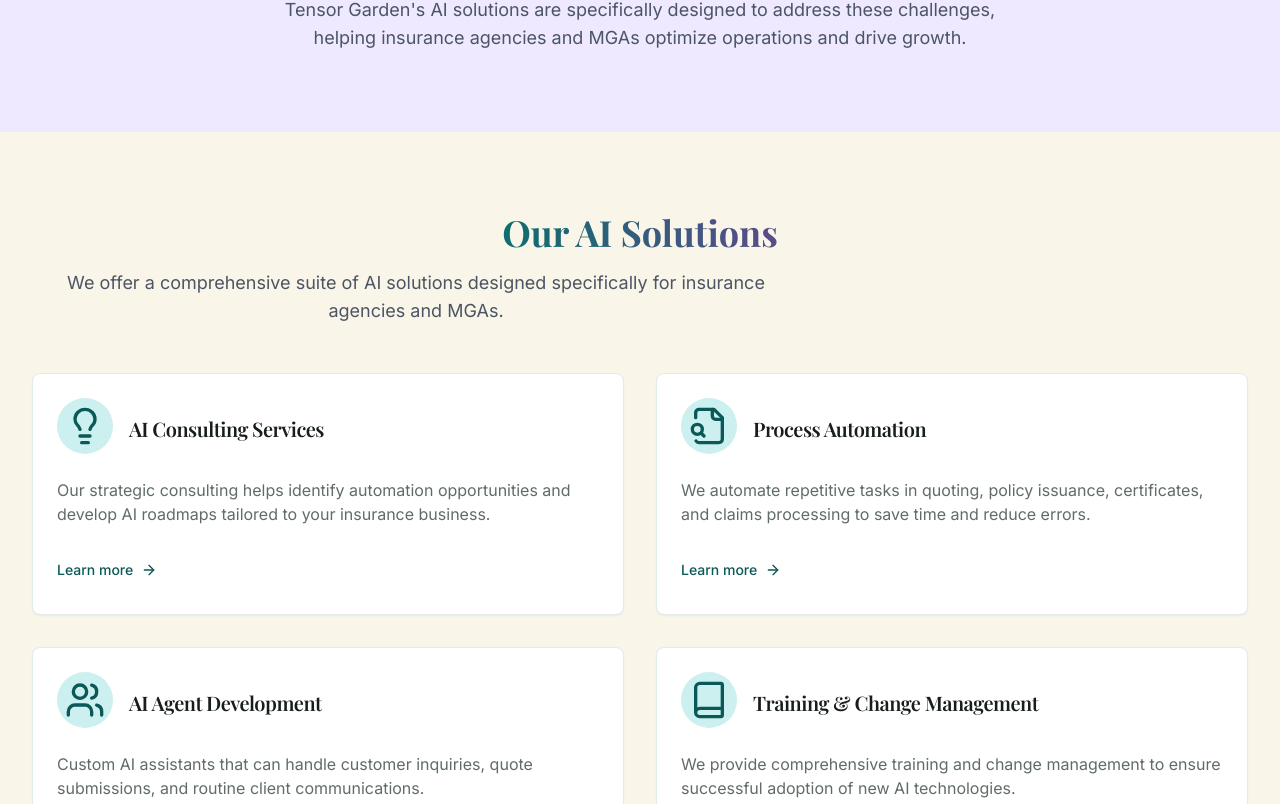
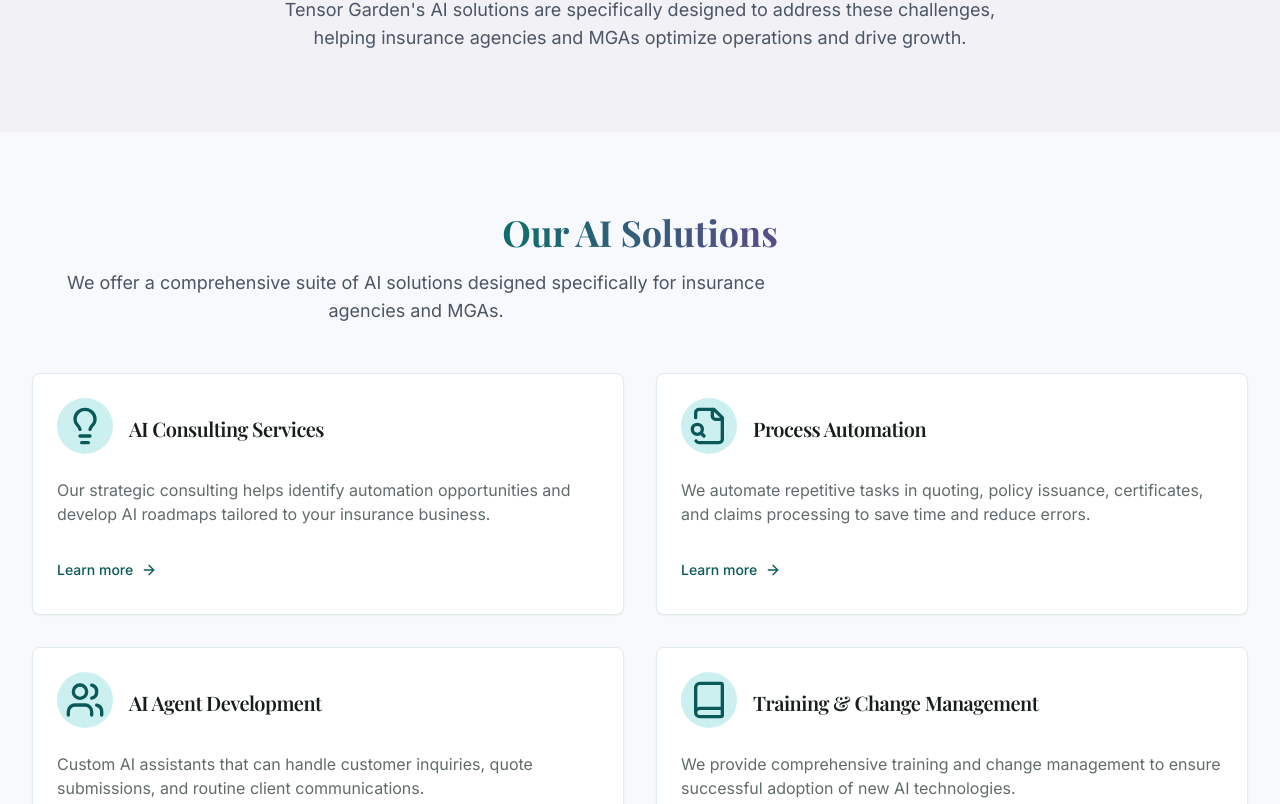
Before and after one commit to ashbuildslife/tensor-garden-website, a React (Vite) app: page / in a window 1280 px wide. Shown: the part 1116-1920 px from the top of the page. Built offline with nearby package versions, Linux system fonts and the light colour scheme.

Commit message:
Refactor: Add new background color
Add a new background color to alternate with existing colors.

```diff
--- a/src/pages/HomePage.tsx
+++ b/src/pages/HomePage.tsx
@@ -11,16 +11,16 @@ const HomePage = () => {
   return (
     <>
       <Hero />
-      <section className="bg-soft-purple w-full">
+      <section className="bg-section-dark w-full">
         <ProblemSection />
       </section>
-      <section className="bg-soft-yellow w-full">
+      <section className="bg-section-light w-full">
         <SolutionsOverview />
       </section>
-      <section className="bg-soft-pink w-full">
+      <section className="bg-section-dark w-full">
         <FeaturedCaseStudy />
       </section>
-      <section className="bg-soft-green w-full">
+      <section className="bg-section-light w-full">
         <Testimonials />
       </section>
       <ContactCta />
--- a/tailwind.config.ts
+++ b/tailwind.config.ts
@@ -62,7 +62,6 @@ export default {
 					border: 'hsl(var(--sidebar-border))',
 					ring: 'hsl(var(--sidebar-ring))'
 				},
-				// Tensor Garden Colors
 				teal: {
 					50: '#e6f7f7',
 					100: '#ccefef',
@@ -90,7 +89,9 @@ export default {
 				'soft-purple': '#EEE9FF',
 				'soft-yellow': '#F9F5E9',
 				'soft-pink': '#F9F0F2',
-				'soft-green': '#EFF6F6'
+				'soft-green': '#EFF6F6',
+				'section-light': '#F8F9FC',
+				'section-dark': '#F1F1F6'
 			},
 			fontFamily: {
 				sans: ['Inter', 'system-ui', 'sans-serif'],
```
